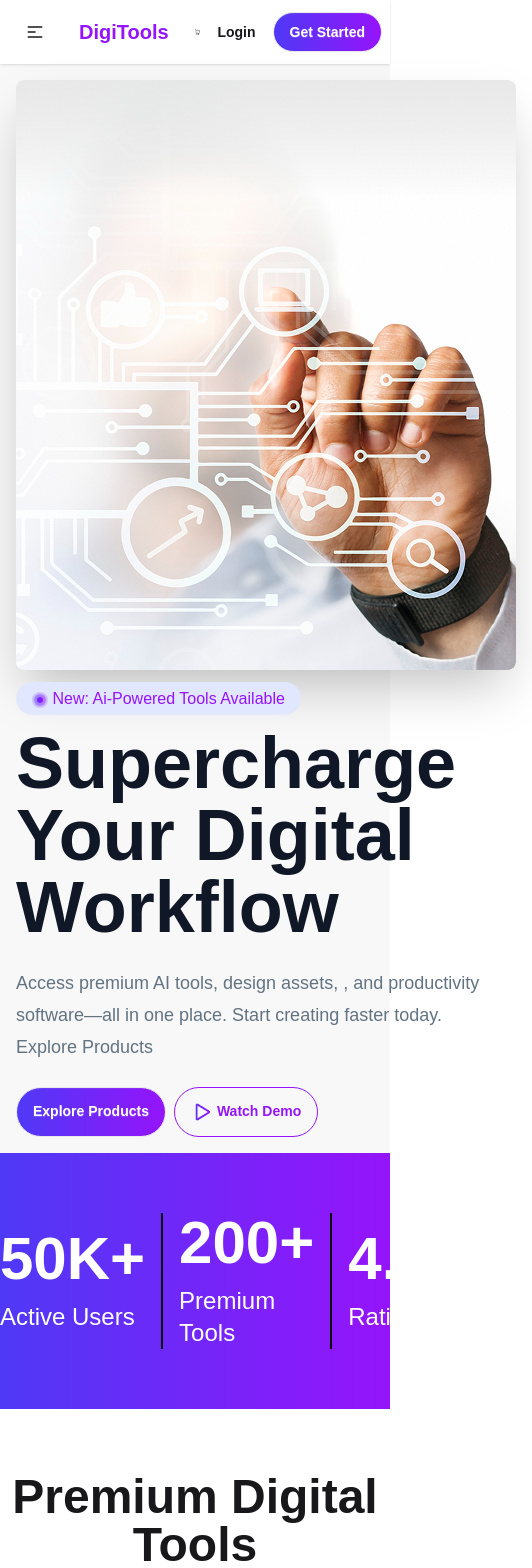
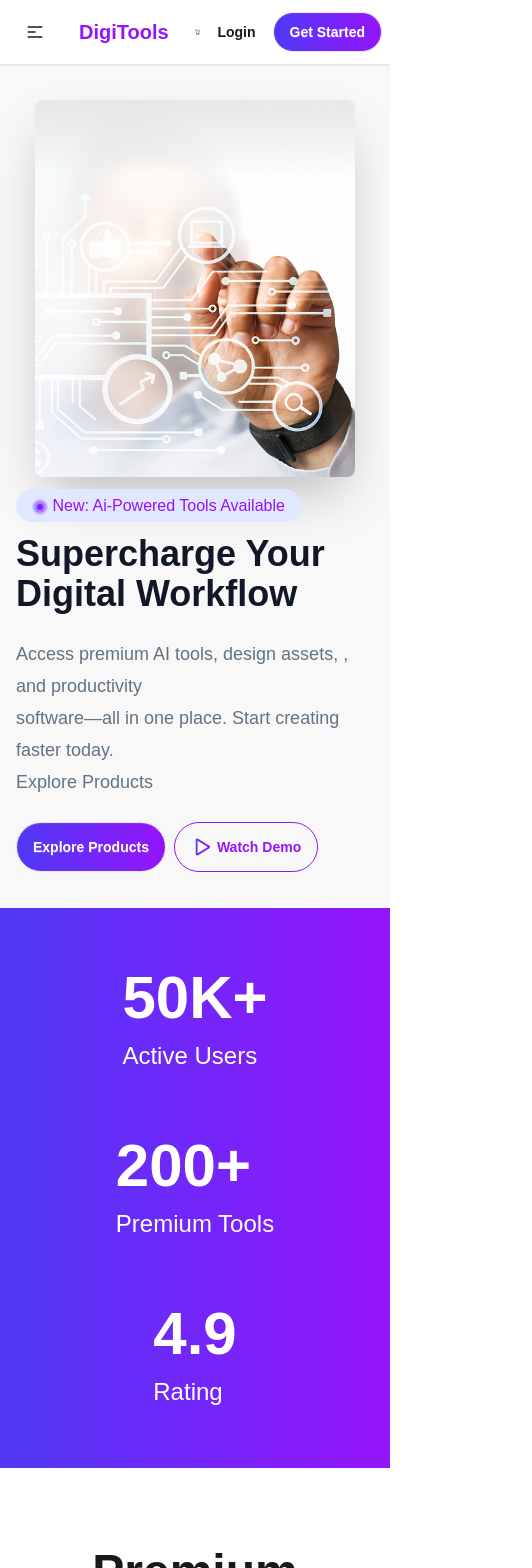
Before and after one commit to marufhasanswe/A6-DigiTools-Platform, a React (Vite) app: page / in a window 390 px wide. Shown: the top 1568 px of the page, 532 px wide, since content can reach past the window. Built offline with nearby package versions, Linux system fonts and the light colour scheme.

Commit message:
Some Responsiveness added

```diff
--- a/src/components/homepage/banner/Banner.jsx
+++ b/src/components/homepage/banner/Banner.jsx
@@ -7,13 +7,16 @@ const Banner = () => {
   return (
     <div className="hero bg-base-200 min-h-screen">
       <div className="hero-content flex-col lg:flex-row-reverse container mx-auto ">
-        <img src={bannerImg} className="max-w-lg rounded-lg shadow-2xl" />
+        <img
+          src={bannerImg}
+          className="md:max-w-lg max-w-xs rounded-lg shadow-2xl"
+        />
         <div>
           <span className="bg-[#e1e7ff] text-[#9514fa] px-4 py-2 rounded-full align-middle">
             <img className="w-4 h-4 inline-block" src={badgeIcon} alt="" /> New:
             Ai-Powered Tools Available
           </span>
-          <h1 className="text-7xl font-bold text-[#101727] mt-4">
+          <h1 className="text-4xl md:text-7xl font-bold text-[#101727] mt-4">
             Supercharge Your Digital Workflow
           </h1>
           <p className="py-6 text-lg/8  text-[#627382]">
--- a/src/components/homepage/digitalTools/DigitalTools.jsx
+++ b/src/components/homepage/digitalTools/DigitalTools.jsx
@@ -8,7 +8,7 @@ const DigitalTools = ({ dataPromises, cart, setCart }) => {
   const cards = use(dataPromises);
   const [togglingStatus, setTogglingStatus] = useState("products");
   return (
-    <div className="container mx-auto">
+    <div className="container mx-auto p-4">
       <SectionHeading />
       <TogglingButtons
         togglingStatus={togglingStatus}
--- a/src/components/homepage/digitalTools/products/Products.jsx
+++ b/src/components/homepage/digitalTools/products/Products.jsx
@@ -3,7 +3,11 @@ import { DiCreativecommons } from "react-icons/di";
 import Card from "../../../ui/Card";
 
 const Products = ({ cards, cart, setCart }) => {
-  return <Card cards={cards} cart={cart} setCart={setCart} />;
+  return (
+    <div className="container mx-auto mt-10">
+      <Card cards={cards} cart={cart} setCart={setCart} />;
+    </div>
+  );
 };
 
 export default Products;
--- a/src/components/homepage/stats/Stats.jsx
+++ b/src/components/homepage/stats/Stats.jsx
@@ -4,7 +4,7 @@ const Stats = () => {
   return (
     <div className="primary-bg">
       <div
-        className="container mx-auto py-15 flex w-full justify-around items-center
+        className="container mx-auto py-15 flex flex-col md:flex-row w-full gap-8 justify-around items-center
     "
       >
         <div className="text-white">
```
